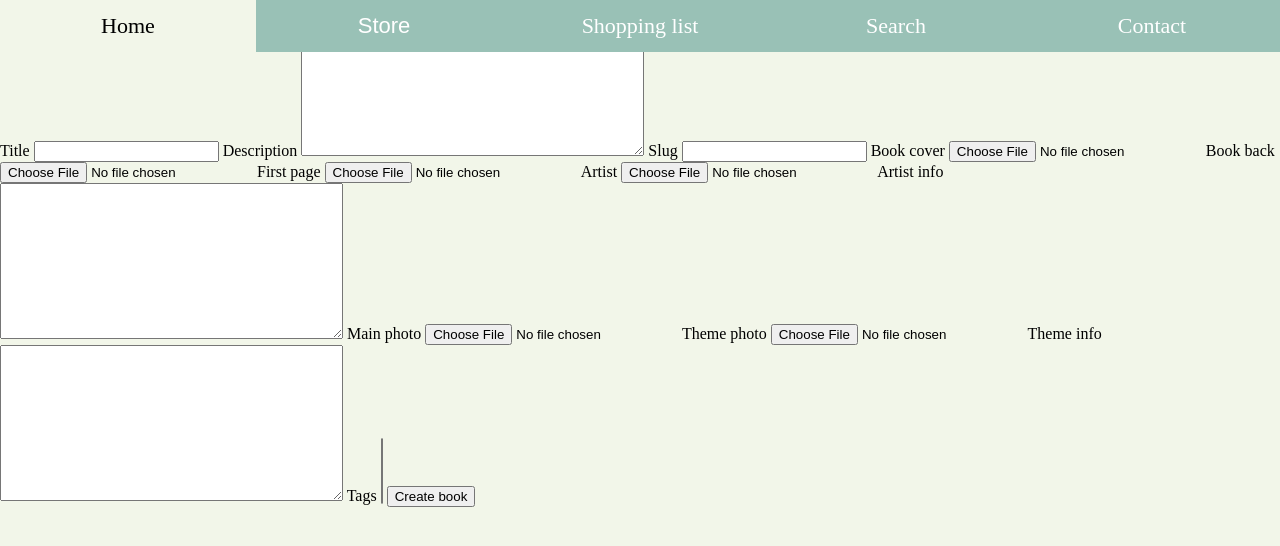
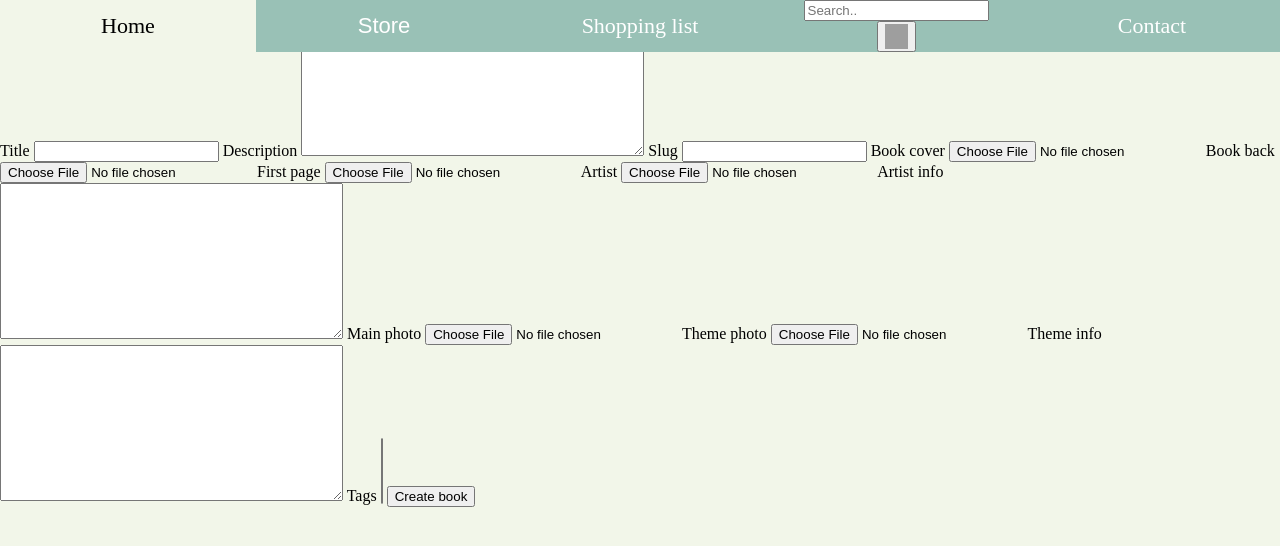
Before and after one commit to NikoPushkin/Django-online-catalogue, a Django app: page /catalogue/details/create in a window 1280 px wide. Shown: the top 546 px of the page. Run offline with Django 3.2, Linux system fonts and the light colour scheme; data that the repository does not hold is empty; grey boxes are pictures that could not be loaded.

Commit message:
search-button was added

```diff
--- a/catalogue/views.py
+++ b/catalogue/views.py
@@ -9,7 +9,13 @@ from .forms import CategoryForm, BookForm
 
 def books_list(request, slug=None):
     categories = Category.objects.all()
-    books = Book.objects.all()
+
+    search_query = request.GET.get('search', '')
+    if search_query:
+        books = Book.objects.filter(title__icontains=search_query)
+    else:
+        books = Book.objects.all()
+
 
     if slug:
         category = Category.objects.get(slug__iexact=slug).books.all()
--- a/templates/new_base.html
+++ b/templates/new_base.html
@@ -17,6 +17,7 @@
     <div class="base-grid-container">
       <div class="navbar-container">
         <div class="Home-button"><a href="{% url 'home_page_url' %}">Home</a></div>
+
         <div class="Store-button">
           <button class="dropbtn-menu" onclick="window.location.href = '{% url "books_list_url" %}'">
             Store
@@ -27,8 +28,20 @@
             {% endfor %}
           </div>
         </div>
+
         <div class="Sl-button"><a href="">Shopping list</a></div>
-        <div class="Search-field"><a href="">Search</a></div>
+
+        <div class="search-field">
+          <form action="{% url 'books_list_url' %}">
+            <div class="input-container">
+              <input type="text" placeholder="Search.." name="search">
+            </div>
+            <div class="button-container">
+              <button class="search-button" type="submit"><img src="{% static '../media/search.png' %}" style="height: 25px; width: 23px"></button>
+            </div>
+          </form>
+        </div>
+
         <div class="Contact-button"><a href="">Contact</a></div>
       </div>
 
```
